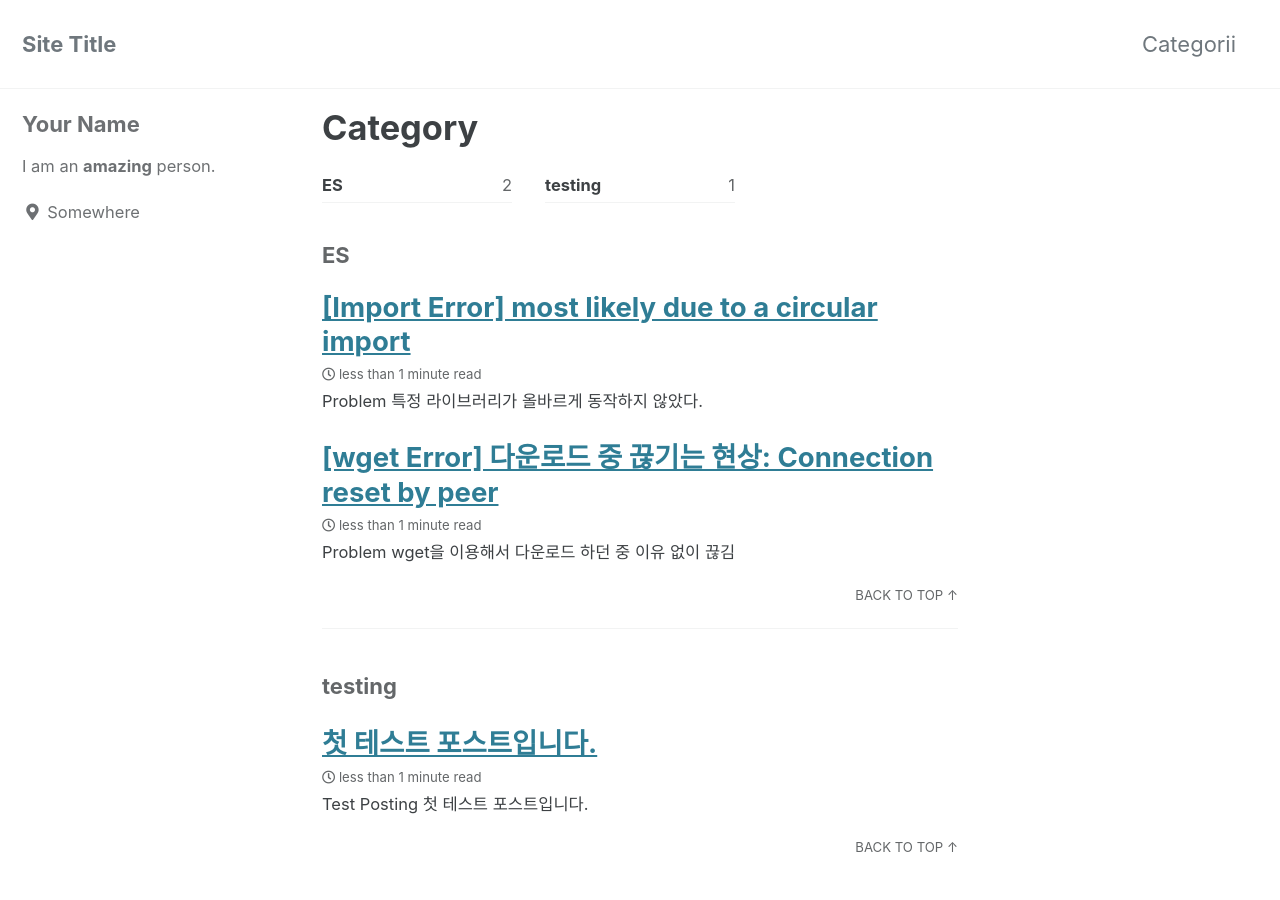
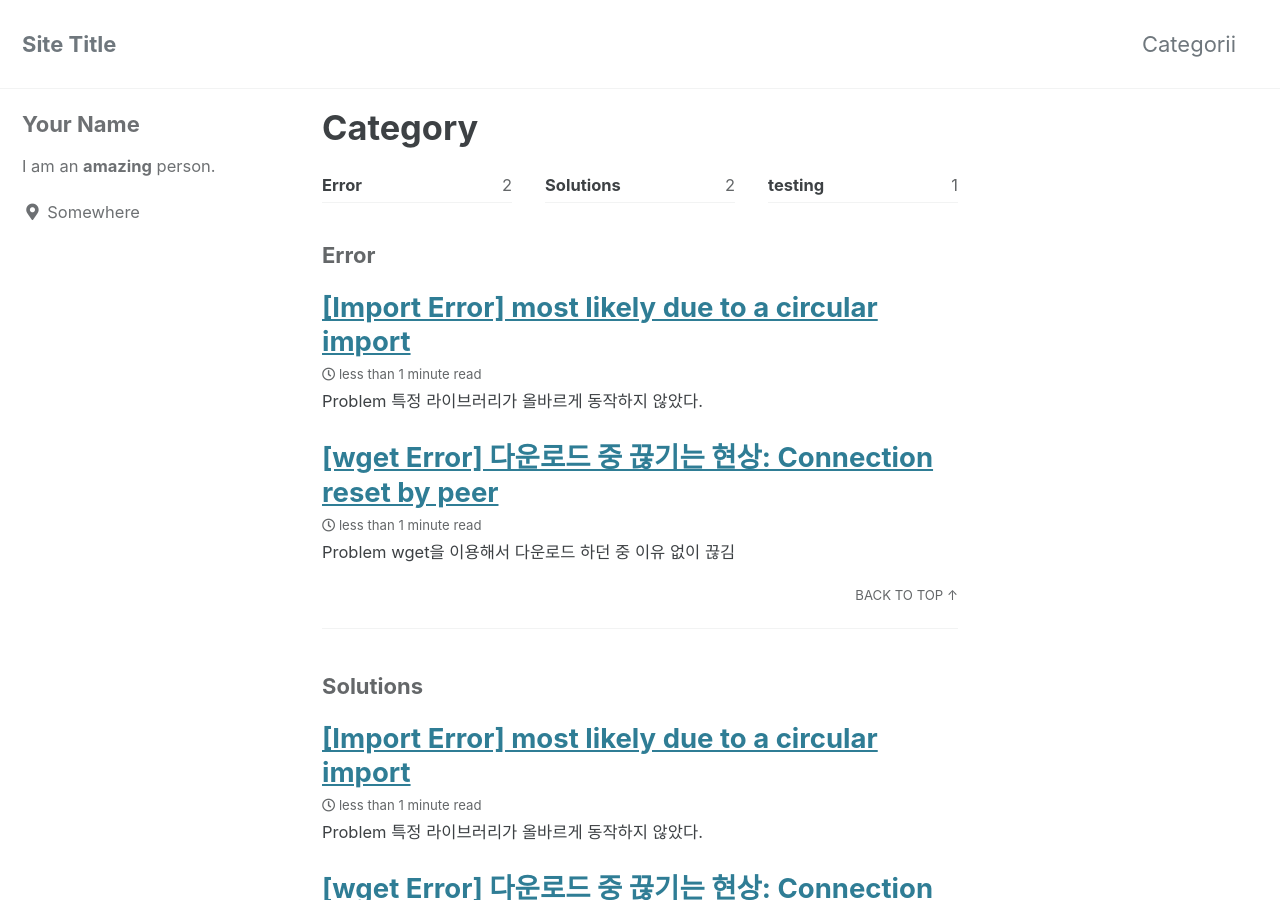
Before and after one commit to hydratedkapri/hydratedkapri.github.io, a Jekyll site: the page built from _pages/category-archieve.md, in a window 1280 px wide and 900 px high. Built offline with Jekyll 4.4.1, drawn with Linux system fonts in a browser that asks for light colours; cached includes are drawn as plain includes.

````diff
--- a/_posts/2024-01-05-wget-connection-reset-by-peer.md
+++ b/_posts/2024-01-05-wget-connection-reset-by-peer.md
@@ -1,14 +1,14 @@
 ---
 layout: single
 title: "[wget Error] 다운로드 중 끊기는 현상: Connection reset by peer"
-categories: ES
+categories: Error Solutions
 ---
 
 # Problem
 ---
 `wget`을 이용해서 다운로드 하던 중 이유 없이 끊김
 
-![error message]("./images/wget-connection-reset-by-peer-1.png")
+![error message](./images/wget-connection-reset-by-peer-1.png)
 
 # Solution
 ---
--- a/_posts/2024-01-13-most-likely-due-to-circular-import.md
+++ b/_posts/2024-01-13-most-likely-due-to-circular-import.md
@@ -1,10 +1,11 @@
 ---
 layout: single
 title: "[Import Error] most likely due to a circular import"
-categories: ES
+categories: Error Solutions
 ---
 
 # Problem
+---
 특정 라이브러리가 올바르게 동작하지 않았다.
 
 다음은 torch를 import하여 사용하였을 때 발생했던 에러메세지다.
@@ -16,6 +17,7 @@ AttributeError: partially initialized module 'torch' has no attribute '__version
 ```
 
 # Solution
+---
 파일명이 내가 import한 라이브러리와 이름이 같았다; ㅎ
 
 torch.py에서 torch를 import하고 있었는데, 파일명을 다른 이름으로 고치니 해결되었다.
````
